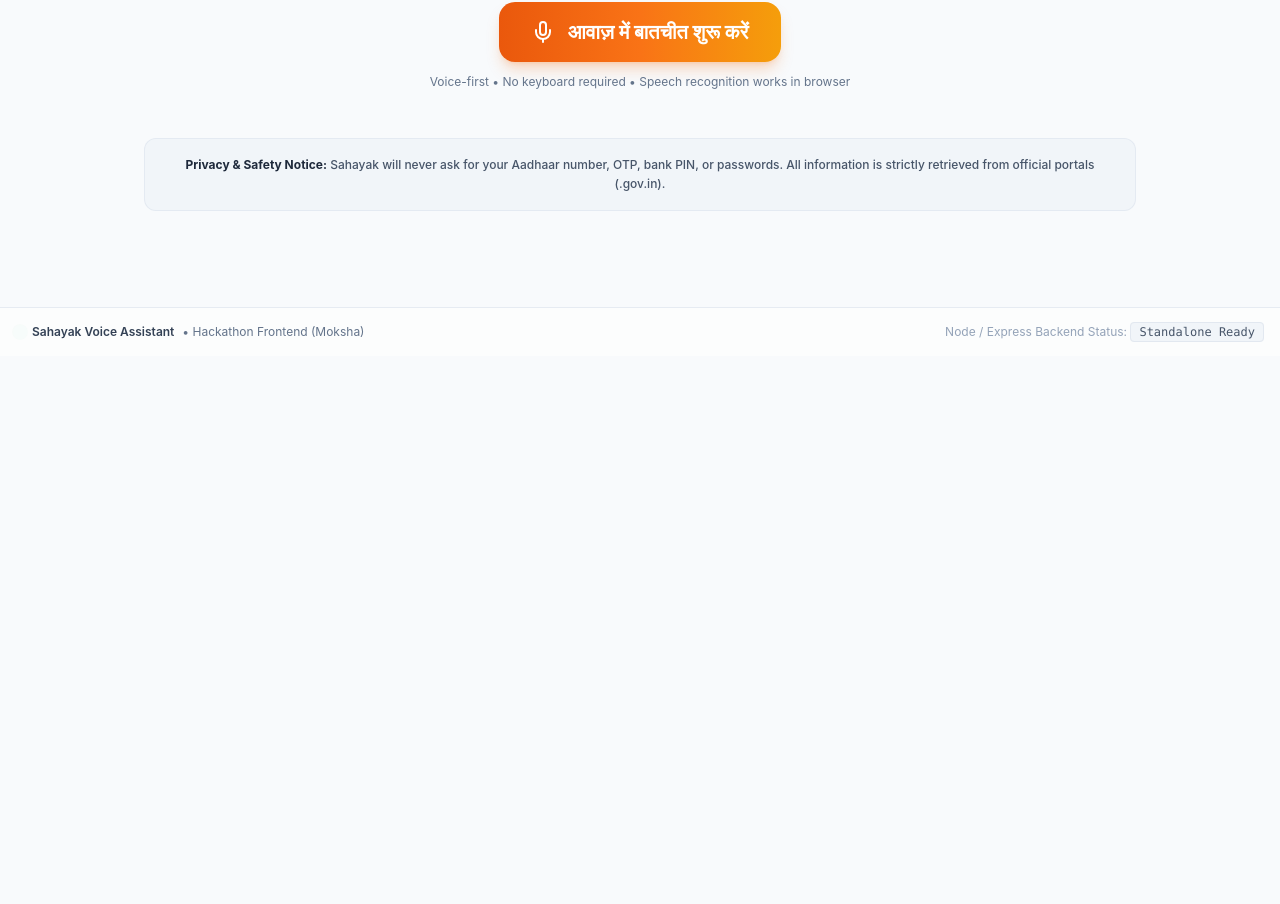
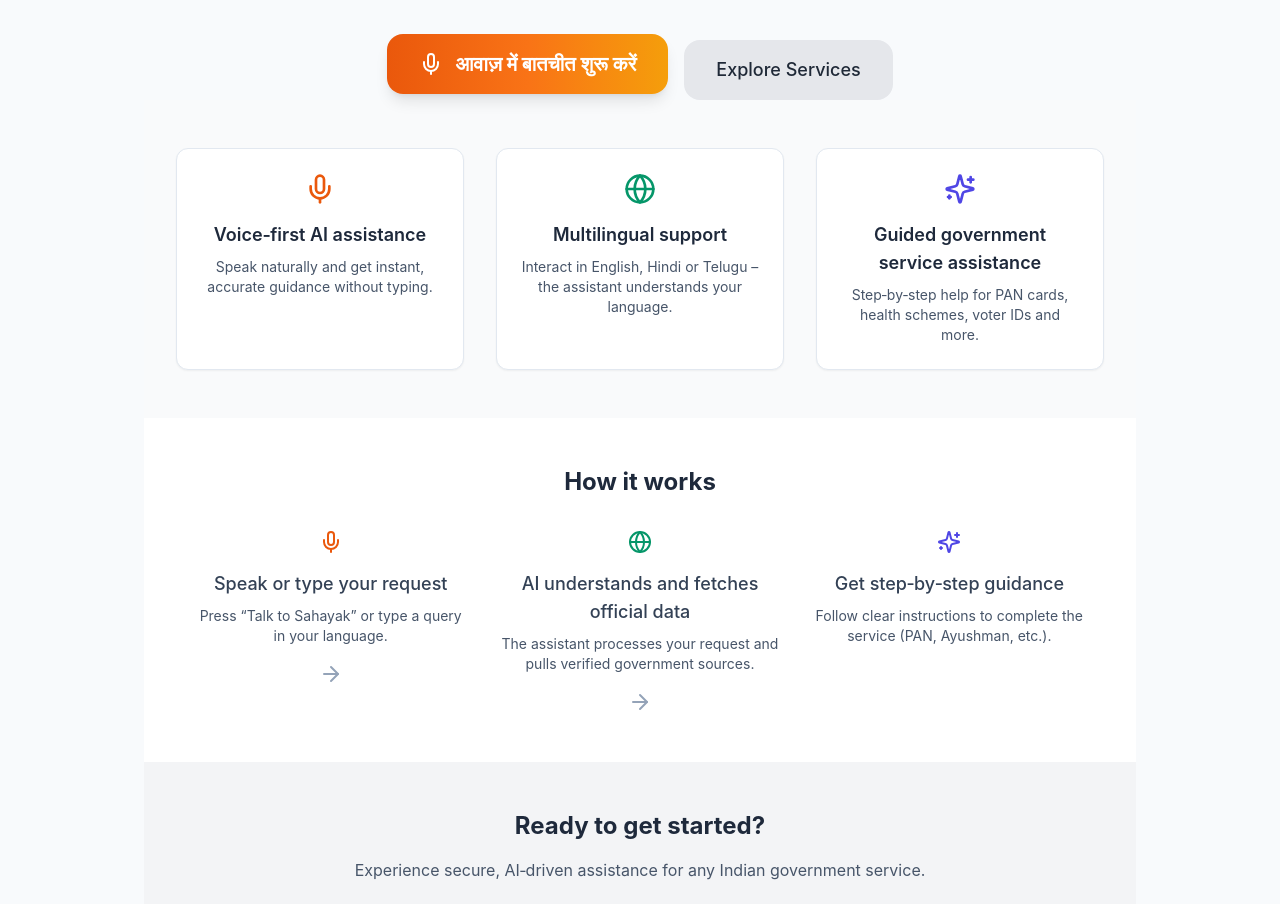
Before and after one commit to hasini610/Sahayak, a React (Vite) app in the folder frontend/: page / in a window 1280 px wide. Shown: the part 804-1708 px from the top of the page. Before the commit the page ends 1160 px from the top, so only its background shows below. Built offline with nearby package versions, Linux system fonts and the light colour scheme; no server answers.

Commit message:
feat: improve Sahayak landing page

```diff
--- a/frontend/src/App.jsx
+++ b/frontend/src/App.jsx
@@ -1,11 +1,12 @@
 import React, { useState, useEffect } from 'react';
 import Navbar from './components/Navbar';
-import LandingPage from './components/LandingPage';
-import AssistantInterface from './components/AssistantInterface';
+import Home from './pages/Home';
+import MyServices from './pages/MyServices';
+import Explore from './pages/Explore';
 import { checkBackendHealth } from './services/api';
 
 export default function App() {
-  const [currentView, setCurrentView] = useState('landing'); // 'landing' | 'assistant'
+  const [currentPage, setCurrentPage] = useState('home'); // 'home' | 'myservices' | 'explore'
   const [language, setLanguage] = useState('hi'); // Default to Hindi for Sahayak
   const [fontSize, setFontSize] = useState(16);
   const [highContrast, setHighContrast] = useState(false);
@@ -13,10 +14,11 @@ export default function App() {
   const [backendStatus, setBackendStatus] = useState(null);
 
   useEffect(() => {
-    checkBackendHealth().then((res) => {
-      setBackendStatus(res?.status || 'mock_mode');
-    });
+    checkBackendHealth().then((res) => setBackendStatus(res?.status || 'mock_mode'));
   }, []);
+
+  // Reset to Home (used when clicking logo)
+  const handleReset = () => setCurrentPage('home');
 
   return (
     <div className={`min-h-screen flex flex-col bg-slate-50 transition-colors ${highContrast ? 'high-contrast bg-neutral-900 text-yellow-300' : ''}`}>
@@ -30,24 +32,24 @@ export default function App() {
         setHighContrast={setHighContrast}
         isAudioMuted={isAudioMuted}
         setIsAudioMuted={setIsAudioMuted}
-        onReset={() => setCurrentView('landing')}
+        onReset={handleReset}
+        currentPage={currentPage}
+        setCurrentPage={setCurrentPage}
       />
 
       {/* Main View Area */}
       <main className="flex-1 pb-12">
-        {currentView === 'landing' ? (
-          <LandingPage
-            language={language}
-            setLanguage={setLanguage}
-            onStart={() => setCurrentView('assistant')}
-          />
-        ) : (
-          <AssistantInterface
+        {currentPage === 'home' && (
+          <Home
             language={language}
             fontSize={fontSize}
             isAudioMuted={isAudioMuted}
+            setLanguage={setLanguage}
+            setCurrentPage={setCurrentPage}
           />
         )}
+        {currentPage === 'myservices' && <MyServices language={language} />}
+        {currentPage === 'explore' && <Explore language={language} />}
       </main>
 
       {/* Footer & Status Bar */}
@@ -56,14 +58,9 @@ export default function App() {
           <div className="flex items-center gap-2">
             <span className="w-2 h-2 rounded-full bg-emerald-500 animate-ping" />
             <span className="font-semibold text-slate-700">Sahayak Voice Assistant</span>
-            <span>• Hackathon Frontend (Moksha)</span>
+
           </div>
-          <div className="text-slate-400">
-            Node / Express Backend Status:{' '}
-            <span className="font-mono text-slate-600 bg-slate-100 px-2 py-0.5 rounded border border-slate-200">
-              {backendStatus === 'ok' ? 'Online (Express :5000)' : 'Standalone Ready'}
-            </span>
-          </div>
+
         </div>
       </footer>
     </div>
--- /dev/null
+++ b/frontend/src/components/FeatureCards.jsx
@@ -0,0 +1,38 @@
+import React from 'react';
+import { Mic, Globe, Sparkles } from 'lucide-react';
+import { UI_STRINGS } from '../translations/content';
+
+export default function FeatureCards({ language }) {
+  const t = UI_STRINGS[language] || UI_STRINGS.en;
+  const features = [
+    {
+      icon: <Mic className="w-8 h-8 text-orange-600" />,
+      title: t.voiceFirst || 'Voice‑first AI assistance',
+      description: t.voiceFirstDesc || 'Speak naturally and get instant, accurate guidance without typing.'
+    },
+    {
+      icon: <Globe className="w-8 h-8 text-emerald-600" />,
+      title: t.multilingual || 'Multilingual support',
+      description: t.multilingualDesc || 'Interact in English, Hindi or Telugu – the assistant understands your language.'
+    },
+    {
+      icon: <Sparkles className="w-8 h-8 text-indigo-600" />,
+      title: t.guidedAssistance || 'Guided government service assistance',
+      description: t.guidedAssistanceDesc || 'Step‑by‑step help for PAN cards, health schemes, voter IDs and more.'
+    }
+  ];
+
+  return (
+    <section className="bg-gray-50 py-12 px-4 sm:px-6 lg:px-8">
+      <div className="max-w-6xl mx-auto grid gap-8 md:grid-cols-3">
+        {features.map((f, idx) => (
+          <div key={idx} className="bg-white rounded-xl border border-slate-200 p-6 shadow-sm text-center">
+            <div className="flex justify-center mb-4">{f.icon}</div>
+            <h3 className="text-lg font-semibold text-slate-800 mb-2">{f.title}</h3>
+            <p className="text-sm text-slate-600">{f.description}</p>
+          </div>
+        ))}
+      </div>
+    </section>
+  );
+}
--- /dev/null
+++ b/frontend/src/components/FinalCTA.jsx
@@ -0,0 +1,24 @@
+import React from 'react';
+import { Mic } from 'lucide-react';
+import { UI_STRINGS } from '../translations/content';
+
+export default function FinalCTA({ onTalk, language }) {
+  const t = UI_STRINGS[language] || UI_STRINGS.en;
+  return (
+    <section className="bg-gray-100 py-12 px-4 sm:px-6 lg:px-8 text-center">
+      <h2 className="text-2xl font-bold text-slate-800 mb-4">
+        Ready to get started?
+      </h2>
+      <p className="mb-6 text-slate-600 max-w-xl mx-auto">
+        Experience secure, AI‑driven assistance for any Indian government service.
+      </p>
+      <button
+        onClick={onTalk}
+        className="inline-flex items-center gap-2 px-6 py-3 bg-orange-600 hover:bg-orange-700 text-white font-semibold rounded-lg shadow-md transition"
+      >
+        <Mic className="w-5 h-5" />
+        Talk to Sahayak
+      </button>
+    </section>
+  );
+}
--- /dev/null
+++ b/frontend/src/components/Footer.jsx
@@ -0,0 +1,15 @@
+import React from 'react';
+// Removed unused react-router-dom import
+
+export default function Footer() {
+  return (
+    <footer className="bg-white border-t border-slate-200 py-6 px-4 sm:px-6 lg:px-8 text-center text-sm text-slate-500">
+      <p>© 2026 Sahayak. All rights reserved.</p>
+      <nav className="mt-2 flex justify-center gap-4">
+        <a href="https://github.com/moksha013/Sahayak" target="_blank" rel="noopener noreferrer" className="hover:underline">GitHub</a>
+        <a href="/privacy" className="hover:underline">Privacy</a>
+        <a href="/terms" className="hover:underline">Terms</a>
+      </nav>
+    </footer>
+  );
+}
--- /dev/null
+++ b/frontend/src/components/HowItWorks.jsx
@@ -0,0 +1,42 @@
+import React from 'react';
+import { ArrowRight, Mic, Globe, Sparkles } from 'lucide-react';
+import { UI_STRINGS } from '../translations/content';
+
+export default function HowItWorks({ language }) {
+  const t = UI_STRINGS[language] || UI_STRINGS.en;
+  const steps = [
+    {
+      icon: <Mic className="w-6 h-6 text-orange-600" />,
+      title: t.step1Title || 'Speak or type your request',
+      description: t.step1Desc || 'Press “Talk to Sahayak” or type a query in your language.'
+    },
+    {
+      icon: <Globe className="w-6 h-6 text-emerald-600" />,
+      title: t.step2Title || 'AI understands and fetches official data',
+      description: t.step2Desc || 'The assistant processes your request and pulls verified government sources.'
+    },
+    {
+      icon: <Sparkles className="w-6 h-6 text-indigo-600" />,
+      title: t.step3Title || 'Get step‑by‑step guidance',
+      description: t.step3Desc || 'Follow clear instructions to complete the service (PAN, Ayushman, etc.).'
+    }
+  ];
+
+  return (
+    <section className="bg-white py-12 px-4 sm:px-6 lg:px-8">
+      <h2 className="text-2xl font-bold text-center text-slate-800 mb-8">{t.howItWorks || 'How it works'}</h2>
+      <div className="max-w-4xl mx-auto grid gap-8 md:grid-cols-3 items-start">
+        {steps.map((s, idx) => (
+          <div key={idx} className="flex flex-col items-center text-center">
+            <div className="mb-4">{s.icon}</div>
+            <h3 className="text-lg font-medium text-slate-700 mb-2">{s.title}</h3>
+            <p className="text-sm text-slate-600">{s.description}</p>
+            {idx < steps.length - 1 && (
+              <ArrowRight className="mt-4 w-6 h-6 text-slate-400" />
+            )}
+          </div>
+        ))}
+      </div>
+    </section>
+  );
+}
--- a/frontend/src/components/LandingPage.jsx
+++ b/frontend/src/components/LandingPage.jsx
@@ -1,8 +1,12 @@
 import React from 'react';
 import { languages, UI_STRINGS } from '../translations/content';
-import { Mic, ArrowRight, ShieldCheck, HeartHandshake, FileText, CheckCircle2 } from 'lucide-react';
+import { Mic, ShieldCheck, HeartHandshake, FileText, CheckCircle2 } from 'lucide-react';
+import FeatureCards from './FeatureCards';
+import HowItWorks from './HowItWorks';
+import FinalCTA from './FinalCTA';
+import Footer from './Footer';
 
-export default function LandingPage({ language, setLanguage, onStart }) {
+export default function LandingPage({ language, setLanguage, onStart, onExplore }) {
   const t = UI_STRINGS[language] || UI_STRINGS.en;
 
   return (
@@ -13,17 +17,17 @@ export default function LandingPage({ language, setLanguage, onStart }) {
           <ShieldCheck className="w-4 h-4 text-orange-600" />
           <span>Multilingual Voice-First Public Service Assistant</span>
         </div>
-
+        {/* Headline */}
         <h1 className="text-4xl sm:text-6xl font-extrabold text-slate-900 tracking-tight leading-tight">
-          Welcome to <span className="bg-gradient-to-r from-orange-600 via-amber-600 to-emerald-600 bg-clip-text text-transparent">Sahayak</span>
+          Government services, made simpler.
         </h1>
-
+        {/* Sub‑headline */}
         <p className="max-w-2xl mx-auto text-base sm:text-xl text-slate-600 leading-relaxed">
-          {t.appSubtitle}. Ask questions in your own language, receive step-by-step guidance, and get verified checklists from official sources.
+          Understand government services, find the information you need, and get guided assistance in your preferred language.
         </p>
       </div>
 
-      {/* Language Picker Section */}
+      {/* Language Picker */}
       <div className="mt-10 max-w-3xl mx-auto">
         <h2 className="text-sm font-bold uppercase tracking-wider text-slate-500 mb-3 text-center">
           {t.chooseLanguage}
@@ -52,9 +56,9 @@ export default function LandingPage({ language, setLanguage, onStart }) {
         </div>
       </div>
 
-      {/* MVP Workflows Preview */}
+      {/* Workflow preview cards (retain existing) */}
       <div className="mt-10 grid grid-cols-1 md:grid-cols-2 gap-4">
-        {/* PAN Card Card */}
+        {/* PAN Card */}
         <div className="bg-white p-6 rounded-2xl border border-slate-200/90 shadow-sm hover:shadow-md transition-shadow relative overflow-hidden group">
           <div className="absolute top-0 left-0 h-1.5 w-full bg-orange-500" />
           <div className="flex items-start gap-4">
@@ -67,17 +71,16 @@ export default function LandingPage({ language, setLanguage, onStart }) {
               <p className="text-xs text-slate-600 mt-1">{t.panCardDesc}</p>
               <ul className="mt-3 space-y-1.5 text-xs text-slate-500">
                 <li className="flex items-center gap-1.5">
-                  <CheckCircle2 className="w-3.5 h-3.5 text-emerald-600" /> Form 49A step-by-step guidance
+                  <CheckCircle2 className="w-3.5 h-3.5 text-emerald-600" /> Form 49A step‑by‑step guidance
                 </li>
                 <li className="flex items-center gap-1.5">
-                  <CheckCircle2 className="w-3.5 h-3.5 text-emerald-600" /> Aadhaar OTP verification & ₹107 fee details
+                  <CheckCircle2 className="w-3.5 h-3.5 text-emerald-600" /> Aadhaar OTP verification &amp; ₹107 fee details
                 </li>
               </ul>
             </div>
           </div>
         </div>
-
-        {/* Ayushman Bharat Card */}
+        {/* Ayushman Bharat */}
         <div className="bg-white p-6 rounded-2xl border border-slate-200/90 shadow-sm hover:shadow-md transition-shadow relative overflow-hidden group">
           <div className="absolute top-0 left-0 h-1.5 w-full bg-emerald-600" />
           <div className="flex items-start gap-4">
@@ -90,10 +93,10 @@ export default function LandingPage({ language, setLanguage, onStart }) {
               <p className="text-xs text-slate-600 mt-1">{t.ayushmanBharatDesc}</p>
               <ul className="mt-3 space-y-1.5 text-xs text-slate-500">
                 <li className="flex items-center gap-1.5">
-                  <CheckCircle2 className="w-3.5 h-3.5 text-emerald-600" /> ₹5 Lakh free medical cover details
+                  <CheckCircle2 className="w-3.5 h-3.5 text-emerald-600" /> ₹5 Lakh free medical cover details
                 </li>
                 <li className="flex items-center gap-1.5">
-                  <CheckCircle2 className="w-3.5 h-3.5 text-emerald-600" /> SECC & Ration Card eligibility checker
+                  <CheckCircle2 className="w-3.5 h-3.5 text-emerald-600" /> SECC &amp; Ration Card eligibility checker
                 </li>
               </ul>
             </div>
@@ -101,26 +104,41 @@ export default function LandingPage({ language, setLanguage, onStart }) {
         </div>
       </div>
 
-      {/* Start Button */}
-      <div className="mt-10 text-center">
+      {/* Primary & Secondary CTA buttons */}
+      <div className="mt-10 text-center space-x-4">
         <button
           type="button"
           onClick={onStart}
-          className="inline-flex items-center justify-center gap-3 px-8 py-4 rounded-2xl bg-gradient-to-r from-orange-600 via-orange-500 to-amber-500 text-white font-bold text-lg sm:text-xl shadow-lg shadow-orange-500/25 hover:shadow-orange-500/40 hover:scale-[1.02] active:scale-[0.98] transition-all cursor-pointer focus:outline-none focus:ring-4 focus:ring-orange-300"
+          className="inline-flex items-center justify-center gap-3 px-8 py-4 rounded-2xl bg-gradient-to-r from-orange-600 via-orange-500 to-amber-500 text-white font-bold text-lg sm:text-xl shadow-lg hover:shadow-orange-500/40 hover:scale-[1.02] active:scale-[0.98] transition-all"
         >
           <Mic className="w-6 h-6" />
-          <span>{t.startTalking}</span>
-
+          {t.startTalking}
         </button>
-        <p className="text-xs text-slate-500 mt-3">
-          Voice-first • No keyboard required • Speech recognition works in browser
-        </p>
+        <button
+          type="button"
+          onClick={onExplore}
+          className="inline-flex items-center justify-center gap-3 px-8 py-4 rounded-2xl bg-gray-200 text-gray-800 font-medium text-lg hover:bg-gray-300 transition"
+        >
+          Explore Services
+        </button>
       </div>
 
-      {/* Trust & Safety Banner */}
+      {/* Feature cards */}
+      <FeatureCards language={language} />
+
+      {/* How‑It‑Works */}
+      <HowItWorks language={language} />
+
+      {/* Final CTA */}
+      <FinalCTA onTalk={onStart} language={language} />
+
+      {/* Footer */}
+      <Footer />
+
+      {/* Trust & Safety banner */}
       <div className="mt-12 p-4 rounded-xl bg-slate-100 border border-slate-200/80 text-center">
         <p className="text-xs text-slate-600 leading-relaxed font-medium">
-          <strong className="text-slate-800">Privacy & Safety Notice:</strong> Sahayak will never ask for your Aadhaar number, OTP, bank PIN, or passwords. All information is strictly retrieved from official portals (.gov.in).
+          <strong className="text-slate-800">Privacy &amp; Safety Notice:</strong> Sahayak will never ask for your Aadhaar number, OTP, bank PIN, or passwords. All information is strictly retrieved from official portals (.gov.in).
         </p>
       </div>
     </div>
--- /dev/null
+++ b/frontend/src/pages/Home.jsx
@@ -0,0 +1,30 @@
+import React, { useState } from 'react';
+import AssistantInterface from '../components/AssistantInterface';
+import LandingPage from '../components/LandingPage';
+
+export default function Home({ language, fontSize, isAudioMuted, setLanguage, setCurrentPage }) {
+  const [showLanding, setShowLanding] = useState(true);
+
+  const handleStart = () => setShowLanding(false);
+  const handleExplore = () => {
+    setShowLanding(false);
+    setCurrentPage('explore');
+  };
+
+  return (
+    showLanding ? (
+      <LandingPage
+        language={language}
+        setLanguage={setLanguage}
+        onStart={handleStart}
+        onExplore={handleExplore}
+      />
+    ) : (
+      <AssistantInterface
+        language={language}
+        fontSize={fontSize}
+        isAudioMuted={isAudioMuted}
+      />
+    )
+  );
+}
--- a/frontend/src/translations/content.js
+++ b/frontend/src/translations/content.js
@@ -37,7 +37,6 @@ export const UI_STRINGS = {
     textFallbackNotice: 'Microphone permissions denied or not supported? You can type directly below.',
     voiceUnavailable: 'English voice is not available on this device. Please read the response on screen.',
     fontSize: 'Text Size',
-    highContrast: 'High Contrast',
     trackerTitle: 'Application Journey Tracker',
     trackerSubtitle: 'Interactive Step-by-Step Guidance',
     trackerGuidanceNote: 'Guidance Only: Marking steps tracks your personal preparation. Official applications, payments, and approvals take place on government portals, not inside Sahayak.',
```
